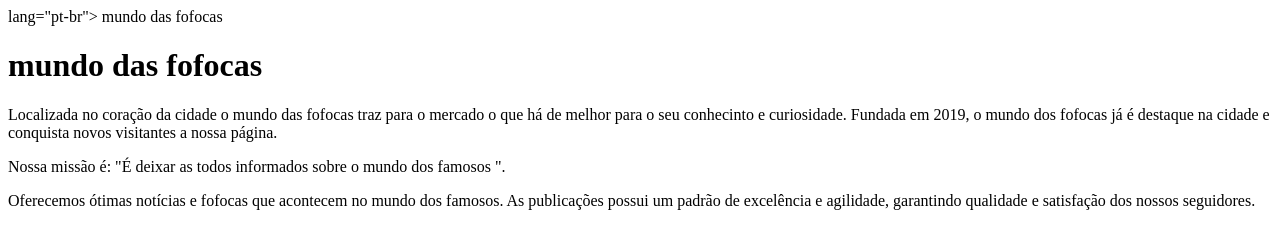
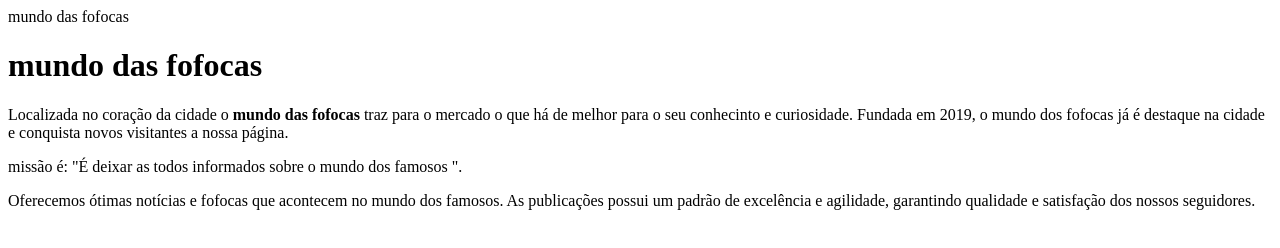
Before and after one commit to yasminmirandaii/pc01, a plain HTML site: page index.html in a window 1280 px wide. Drawn offline with Linux system fonts and the light colour scheme.

Commit message:
Add files via upload

```diff
--- a/index.html
+++ b/index.html
@@ -1,16 +1,19 @@
 <!DOVTIPE html>
-    <html> lang="pt-br">
+ <html lang="pt-br"></html>
       <head>
-        <meta charset="utf-8"
-        <title>mundo das fofocas</title>
+           <meta charset="UTF-8"
+           <title>mundo das fofocas</title>
+          </head>
 
+          </body>
+          <h1> </style=</text-aling:center> mundo das fofocas</h1>
 
-<h1>mundo das fofocas</h1>
+          <p>Localizada no coração da cidade o <strong #color: #FF0000;> mundo das fofocas</strong> traz para o mercado o que há de melhor para o seu conhecinto e curiosidade.
+          Fundada em 2019, o mundo dos fofocas já é destaque na cidade e conquista novos visitantes a nossa página.</p>
 
-<p>Localizada no coração da cidade o mundo das fofocas traz para o mercado o que há de melhor para o seu conhecinto e curiosidade.
-Fundada em 2019, o mundo dos fofocas já é destaque na cidade e conquista novos visitantes a nossa página.</p>
+          <p></em> missão é: "É deixar as todos informados sobre o mundo dos famosos ".</p>
 
-<p>Nossa missão é: "É deixar as todos informados sobre o mundo dos famosos ".</p>
-
-<p>Oferecemos ótimas notícias e fofocas que acontecem no mundo dos famosos.
-As publicações possui um padrão de excelência e agilidade, garantindo qualidade e satisfação dos nossos seguidores.</p><!DOCTYPE html>
+          <p>Oferecemos ótimas notícias e fofocas que acontecem no mundo dos famosos.
+          As publicações possui um padrão de excelência e agilidade, garantindo qualidade e satisfação dos nossos seguidores.</p><!DOCTYPE html>
+    </body>
+</html>
--- /dev/null
+++ b/style.css
@@ -0,0 +1,4 @@
+p {
+    text-align: center;
+    background: #f19191
+}
```
